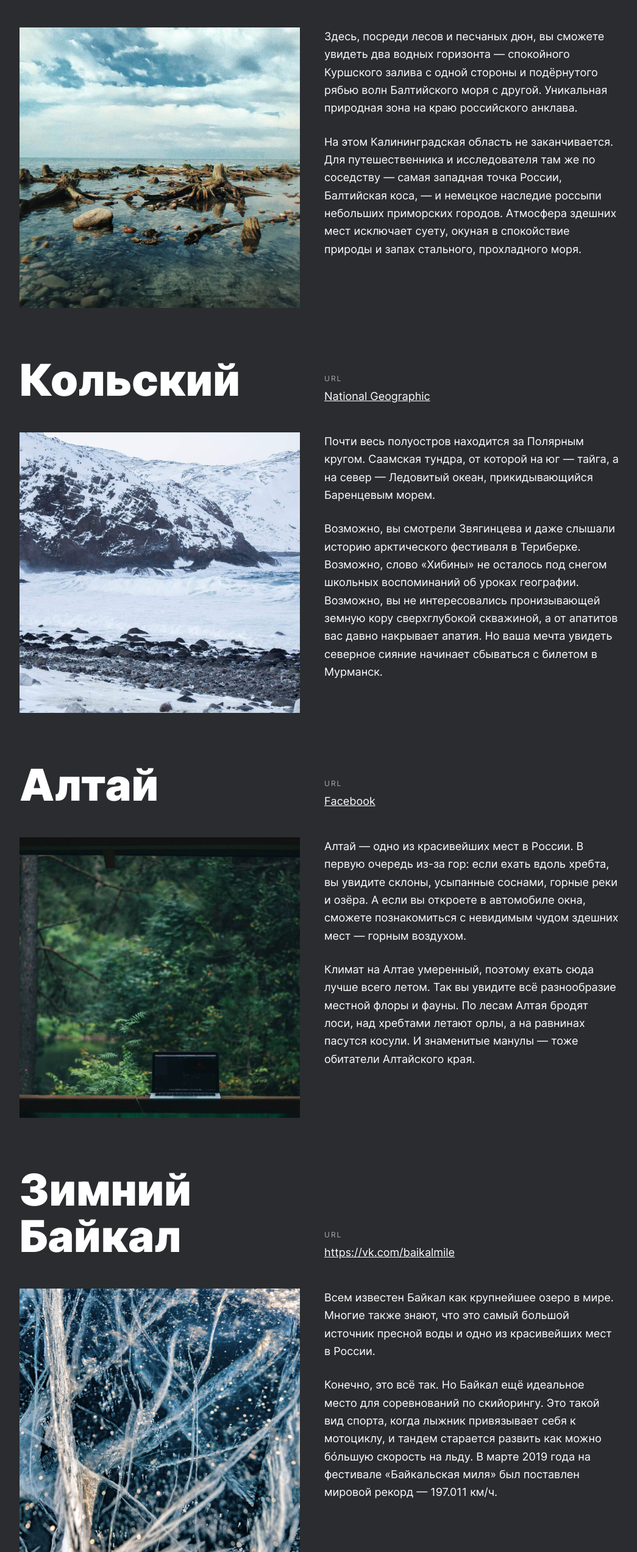
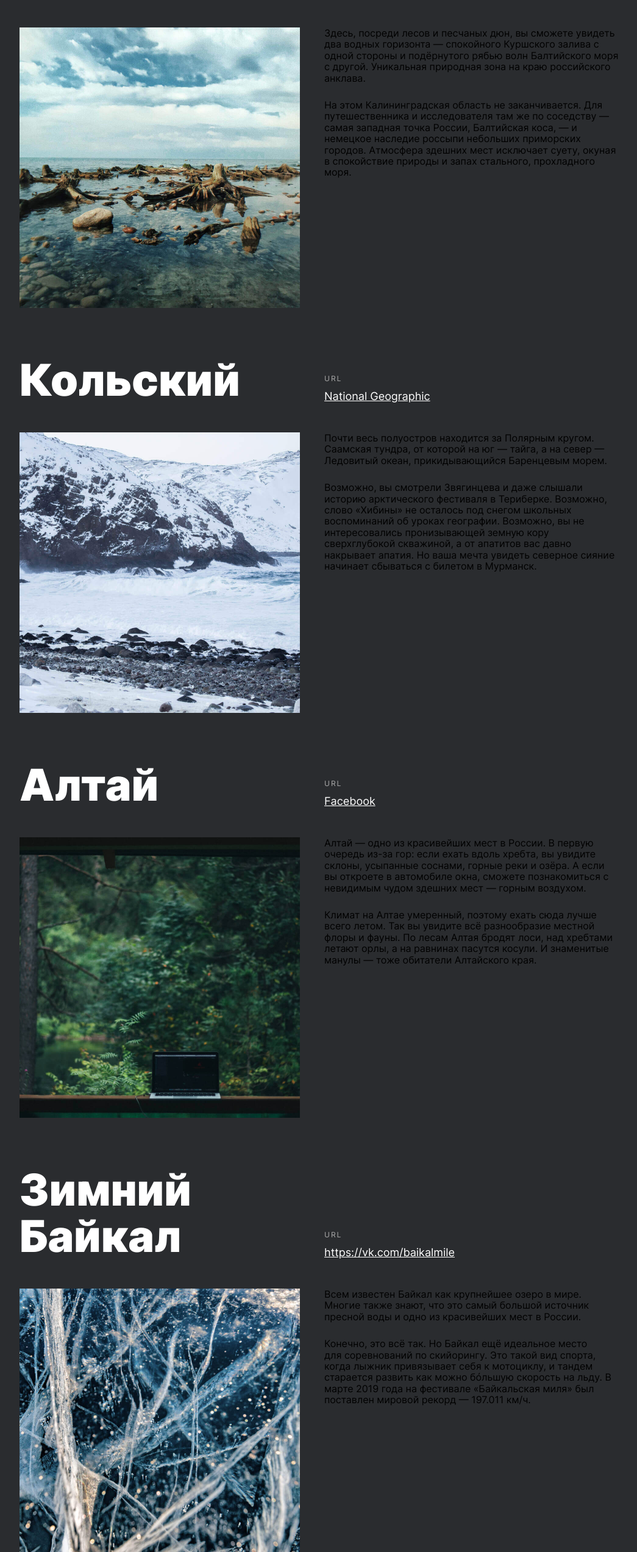
Before and after one commit to NikolayDok/russian-travel, a plain HTML site: page index.html in a window 1280 px wide. Shown: the part 2676-5221 px from the top of the page at 61% size, without its empty margins (116-1161 px from the left). Drawn offline with Linux system fonts and the light colour scheme; files whose address does not match are found by name.

Commit message:
Fixed errors

```diff
--- a/index.html
+++ b/index.html
@@ -114,7 +114,7 @@
               <a href="http://park-kosa.ru" class="place__link">park-kosa.ru</a>
             </div>
             <img class="place__image" src="./images/place-kosa.jpg" alt="Фото залива">
-            <div class="plase__text">
+            <div class="place__text">
               <p class="place__paragraph">
                 Здесь, посреди лесов и песчаных дюн, вы сможете увидеть два водных горизонта — спокойного Куршского
                 залива с одной
@@ -143,7 +143,7 @@
                 Geographic</a>
             </div>
             <img class="place__image" src="./images/place-kolsky.jpg" alt="Фото горы в снегу">
-            <div class="plase__text">
+            <div class="place__text">
               <p class="place__paragraph">
                 Почти весь полуостров находится за Полярным кругом. Саамская тундра, от которой на юг —
                 тайга, а на север — Ледовитый океан, прикидывающийся Баренцевым морем.
@@ -173,7 +173,7 @@
                 class="place__link">Facebook</a>
             </div>
             <img class="place__image" src="./images/place-altai.jpg" alt="Фото ноутбука на фоне леса">
-            <div class="plase__text">
+            <div class="place__text">
               <p class="place__paragraph">
                 Алтай — одно из красивейших мест в России.
                 В первую очередь из-за гор: если ехать вдоль хребта, вы увидите склоны, усыпанные соснами, горные реки и
@@ -201,7 +201,7 @@
               <a href="https://vk.com/baikalmile" class="place__link">https://vk.com/baikalmile</a>
             </div>
             <img class="place__image" src="./images/place-winter-baikal.jpg" alt="Фото треснутого льда">
-            <div class="plase__text">
+            <div class="place__text">
               <p class="place__paragraph">
                 Всем известен Байкал как крупнейшее озеро
                 в мире. Многие также знают, что это самый большой источник пресной воды и одно из красивейших мест в
@@ -229,7 +229,7 @@
               <a href="http://vodlozero.ru" class="place__link">http://vodlozero.ru/</a>
             </div>
             <img class="place__image" src="./images/place-karelia.jpg" alt="Фото леса и речки">
-            <div class="plase__text">
+            <div class="place__text">
               <p class="place__paragraph">
                 Сибирь заканчивается не на Урале, а в Карелии: образующая тайгу сибирская лиственница не растёт западнее
                 Водлозера. Зато
--- a/pages/index.css
+++ b/pages/index.css
@@ -39,7 +39,7 @@
 @import url('../blocks/place/__url-heading/place__url-heading.css');
 @import url('../blocks/place/__link/place__link.css');
 @import url('../blocks/place/__image/place__image.css');
-@import url('../blocks/place/__text/plase__text.css');
+@import url('../blocks/place/__text/place__text.css');
 @import url('../blocks/place/__paragraph/place__paragraph.css');
 
 @import url('../blocks/cover/cover.css');
```
Also changed, not shown: blocks/place/__text/place__text.css (renamed from blocks/place/__text/plase__text.css).
